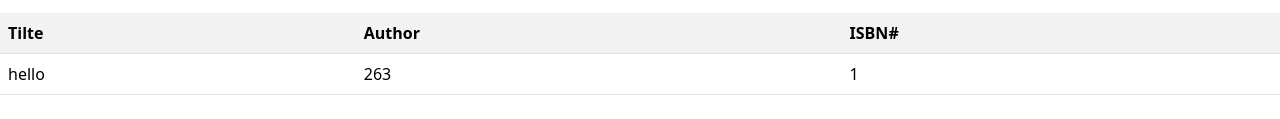
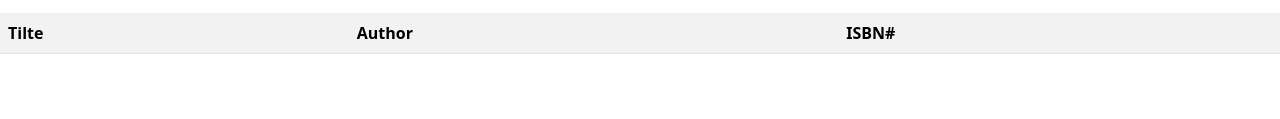
Before and after one commit to acciojob/book-list-heergosrani02, a website: page main.html in a window 1280 px wide. Shown: the part 339-458 px from the top of the page. Drawn offline with nearby package versions, Linux system fonts and the light colour scheme.

Commit message:
created a submission

```diff
--- a/main.html
+++ b/main.html
@@ -32,11 +32,6 @@
 			<th>Author</th>
 			<th>ISBN#</th>
 		</tr>
-		<tr>
-			<td>hello</td>
-			<td>263</td>
-			<td>1</td>
-		</tr>
 	</table>
     <script type="text/javascript" src="./script.js">
 </script>
```
